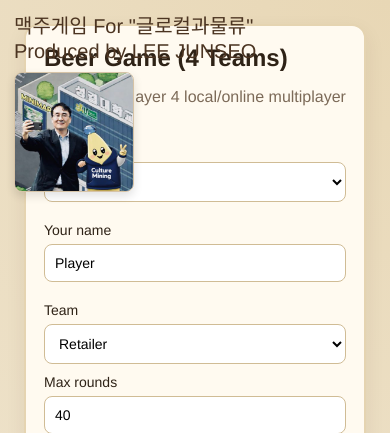
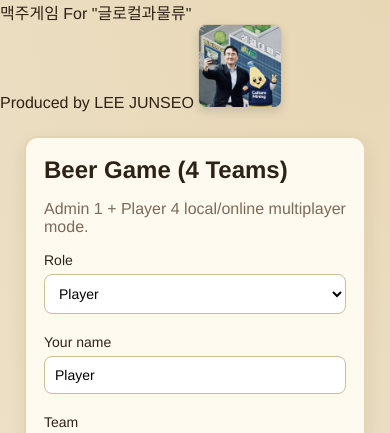
Before and after one commit to korjs2-droid/beergame, a Flask app: page / in a window 390 px wide. Shown: the top 433 px of the page. Run offline with Flask 3, Linux system fonts and the light colour scheme.

Commit message:
Update styles.css

```diff
--- a/beergame_4team_web/static/styles.css
+++ b/beergame_4team_web/static/styles.css
@@ -19,22 +19,35 @@ body {
   background: radial-gradient(circle at top right, #e8d7b5, var(--bg));
 }
 
-.credit-note {
-  position: fixed;
-  top: 14px;
-  left: 14px;
-  z-index: 20;
+.top-header {
+  display: flex;
+  align-items: center;
+  justify-content: space-between;
+  gap: 16px;
+  padding: 14px 20px;
+  background: rgba(255, 250, 240, 0.9);
+  border-bottom: 1px solid #e5d4b1;
+}
+
+.top-header-text {
+  color: #4b3421;
+}
+
+.top-header-game {
   font-size: 15pt;
-  line-height: 1.25;
-  color: #4b3421;
+  line-height: 1.2;
+  font-weight: 600;
+}
+
+.top-header-maker {
+  margin-top: 4px;
+  font-size: 15pt;
+  line-height: 1.2;
   font-weight: 500;
-  pointer-events: none;
 }
 
 .credit-photo {
-  display: block;
-  margin-top: 8px;
-  width: 120px;
+  width: 92px;
   height: auto;
   border-radius: 8px;
   border: 1px solid #d6c3a6;
@@ -573,6 +586,22 @@ button.ghost {
     height: 24px;
   }
 
+  .top-header {
+    flex-direction: column;
+    align-items: flex-start;
+    padding: 12px 14px;
+    gap: 10px;
+  }
+
+  .top-header-game,
+  .top-header-maker {
+    font-size: 15pt;
+  }
+
+  .credit-photo {
+    width: 84px;
+  }
+
   .report-grid {
     grid-template-columns: 1fr;
   }
```
